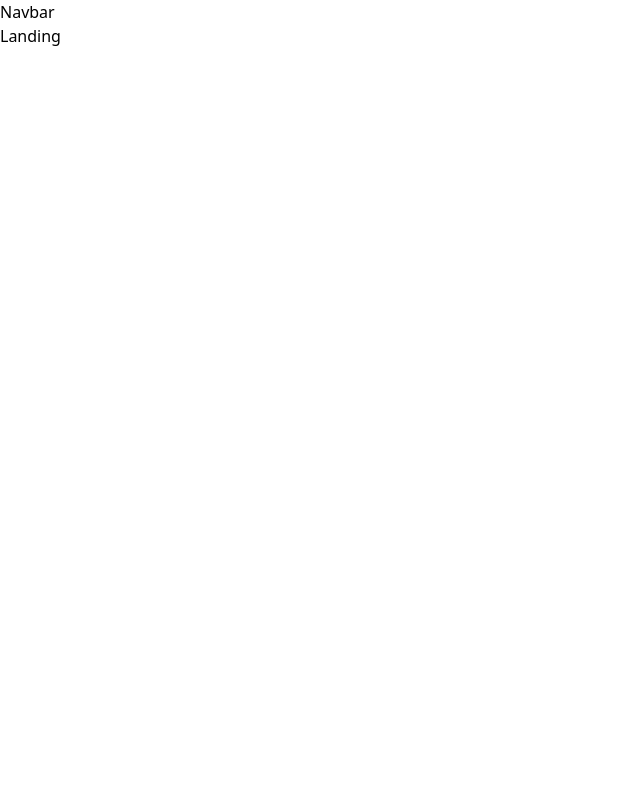
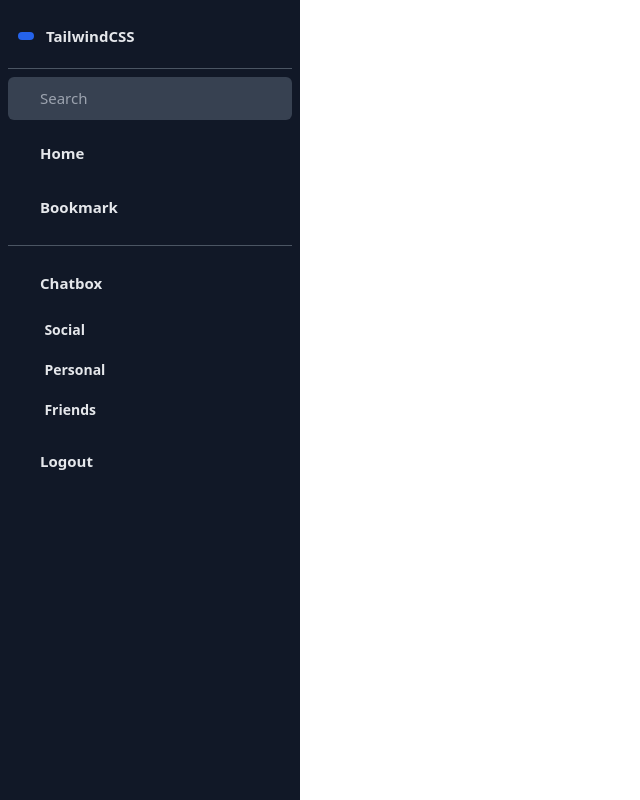
Before and after one commit to KatiyarManish/Insurance-Strapi-React, a React (Vite) app: page / in a window 1280 px wide. Shown: the whole page, without its empty margins (0-640 px from the left). Built offline with nearby package versions, Linux system fonts and the light colour scheme.

Commit message:
sidebar added

```diff
--- a/package.json
+++ b/package.json
@@ -14,6 +14,7 @@
     "match-sorter": "^6.3.1",
     "react": "^18.2.0",
     "react-dom": "^18.2.0",
+    "react-icons": "^4.12.0",
     "react-router-dom": "^6.20.1",
     "sort-by": "^1.2.0"
   },
@@ -22,6 +23,7 @@
     "@types/react-dom": "^18.2.15",
     "@vitejs/plugin-react": "^4.2.0",
     "autoprefixer": "^10.4.16",
+    "daisyui": "^4.4.19",
     "eslint": "^8.53.0",
     "eslint-plugin-react": "^7.33.2",
     "eslint-plugin-react-hooks": "^4.6.0",
--- a/src/App.jsx
+++ b/src/App.jsx
@@ -13,6 +13,7 @@ const router = createBrowserRouter([
   {
     path: "/",
     element: <HomeLayout />,
+    errorElement: <Error />,
     children: [
       {
         index: true,
--- a/src/pages/Error.jsx
+++ b/src/pages/Error.jsx
@@ -1,7 +1,14 @@
-import React from "react";
+import { Link } from "react-router-dom";
 
 const Error = () => {
-  return <div>Error</div>;
+  return (
+    <div>
+      <div className="">
+        <h1 className="text-4xl">Page does not exist...</h1>
+        <Link to="/"> Back Home</Link>
+      </div>
+    </div>
+  );
 };
 
 export default Error;
--- a/src/pages/HomeLayout.jsx
+++ b/src/pages/HomeLayout.jsx
@@ -1,9 +1,10 @@
 import { Outlet } from "react-router-dom";
+import Navbar from "./Navbar";
 
 const HomeLayout = () => {
   return (
     <div>
-      Navbar
+      <Navbar />
       <Outlet />
     </div>
   );
--- /dev/null
+++ b/src/pages/Navbar copy.jsx
@@ -0,0 +1,69 @@
+import { BsGridFill } from "react-icons/bs";
+import { FaChevronDown } from "react-icons/fa";
+<link
+  rel="stylesheet"
+  href="https://cdn.jsdelivr.net/npm/bootstrap-icons@1.8.0/font/bootstrap-icons.css"
+/>;
+
+const Navbar = () => {
+  return (
+    <>
+      <div className="top-0 left-0 h-[100%] w-64 bg-[#026670] absolute">
+        <div>
+          <div className="h-12 text-center p-2 text-black font-bold text-xl  bg-gradient-to-b from-transparent to-[#edeae5] bg-gradient-to-l from-transparent to-[#edeae5]">
+            Insu@Tech
+          </div>
+        </div>
+        <div>
+          <ul className="[&>li]:pt-2 [&>li]:relative  [&>li]:mt-4 [&>li]:pb-2 [&>li]:flex [&>li]:items-center [&>li]:justify-between  [&>li>div]:pr-4 [&>li>div]:pt-1 [&>li>a]:flex [&>li>a]:items-center   [&>li>a]:space-x-6 text-white">
+            <li className="hover:bg-[#2b2a27] transition duration-75 ease-in-out">
+              <a href="">
+                <BsGridFill />
+                <span>Dashboard</span>
+              </a>
+            </li>
+
+            <li className="hover:bg-[#2b2a27] transition duration-75 ease-in-out">
+              <a href="">
+                <BsGridFill />
+                <span>Insurance Products</span>
+              </a>
+              <div>
+                <FaChevronDown />
+              </div>
+              <ul className="mt-1 bg-[#03a0af] opacity-60  [&>li]:whitespace-nowrap">
+                <li className="text-[16px] font-bold cursor-pointer opacity-100">
+                  Insurance Products
+                </li>
+                <li className="cursor-pointer hover:text-black">
+                  Term Insurance
+                </li>
+                <li className="cursor-pointer hover:text-black">
+                  Investment Plans
+                </li>
+                <li className="cursor-pointer hover:text-black">
+                  Health Insurance
+                </li>
+                <li className="cursor-pointer hover:text-black">
+                  Car Insurance
+                </li>
+              </ul>
+            </li>
+
+            <li className="hover:bg-[#2b2a27] transition duration-75 ease-in-out">
+              <a href="">
+                <BsGridFill />
+                <span>Claims</span>
+              </a>
+              <div>
+                <FaChevronDown />
+              </div>
+            </li>
+          </ul>
+        </div>
+      </div>
+    </>
+  );
+};
+
+export default Navbar;
--- /dev/null
+++ b/src/pages/Navbar.jsx
@@ -0,0 +1,84 @@
+const Navbar = () => {
+  function dropdown() {
+    document.querySelector("#submenu").classList.toggle("hidden");
+    document.querySelector("#arrow").classList.toggle("rotate-0");
+  }
+
+  function openSidebar() {
+    document.querySelector(".sidebar").classList.toggle("hidden");
+  }
+  return (
+    <>
+      <div className="sidebar fixed top-0 bottom-0 lg:left-0 p-2 w-[300px] overflow-y-auto text-center bg-gray-900">
+        <div className="text-gray-100 text-xl">
+          <div className="p-2.5 mt-1 flex items-center">
+            <i className="bi bi-app-indicator px-2 py-1 rounded-md bg-blue-600"></i>
+            <h1 className="font-bold text-gray-200 text-[15px] ml-3">
+              TailwindCSS
+            </h1>
+            <i
+              className="bi bi-x cursor-pointer ml-28 lg:hidden"
+              onClick={openSidebar}
+            ></i>
+          </div>
+          <div className="my-2 bg-gray-600 h-[1px]"></div>
+        </div>
+        <div className="p-2.5 flex items-center rounded-md px-4 duration-300 cursor-pointer bg-gray-700 text-white">
+          <i className="bi bi-search text-sm"></i>
+          <input
+            type="text"
+            placeholder="Search"
+            className="text-[15px] ml-4 w-full bg-transparent focus:outline-none"
+          />
+        </div>
+        <div className="p-2.5 mt-3 flex items-center rounded-md px-4 duration-300 cursor-pointer hover:bg-blue-600 text-white">
+          <i className="bi bi-house-door-fill"></i>
+          <span className="text-[15px] ml-4 text-gray-200 font-bold">Home</span>
+        </div>
+        <div className="p-2.5 mt-3 flex items-center rounded-md px-4 duration-300 cursor-pointer hover:bg-blue-600 text-white">
+          <i className="bi bi-bookmark-fill"></i>
+          <span className="text-[15px] ml-4 text-gray-200 font-bold">
+            Bookmark
+          </span>
+        </div>
+        <div className="my-4 bg-gray-600 h-[1px]"></div>
+        <div
+          className="p-2.5 mt-3 flex items-center rounded-md px-4 duration-300 cursor-pointer hover:bg-blue-600 text-white"
+          onClick={dropdown}
+        >
+          <i className="bi bi-chat-left-text-fill"></i>
+          <div className="flex justify-between w-full items-center">
+            <span className="text-[15px] ml-4 text-gray-200 font-bold">
+              Chatbox
+            </span>
+            <span className="text-sm rotate-180" id="arrow">
+              <i className="bi bi-chevron-down"></i>
+            </span>
+          </div>
+        </div>
+        <div
+          className="text-left text-sm mt-2 w-4/5 mx-auto text-gray-200 font-bold"
+          id="submenu"
+        >
+          <h1 className="cursor-pointer p-2 hover:bg-blue-600 rounded-md mt-1">
+            Social
+          </h1>
+          <h1 className="cursor-pointer p-2 hover:bg-blue-600 rounded-md mt-1">
+            Personal
+          </h1>
+          <h1 className="cursor-pointer p-2 hover:bg-blue-600 rounded-md mt-1">
+            Friends
+          </h1>
+        </div>
+        <div className="p-2.5 mt-3 flex items-center rounded-md px-4 duration-300 cursor-pointer hover:bg-blue-600 text-white">
+          <i className="bi bi-box-arrow-in-right"></i>
+          <span className="text-[15px] ml-4 text-gray-200 font-bold">
+            Logout
+          </span>
+        </div>
+      </div>
+    </>
+  );
+};
+
+export default Navbar;
--- a/src/pages/index.js
+++ b/src/pages/index.js
@@ -5,3 +5,4 @@ export { default as Error } from "./Error";
 export { default as About } from "./About";
 export { default as Dashboard } from "./Dashboard";
 export { default as Landing } from "./Landing";
+export { default as Navbar } from "./Navbar";
--- a/tailwind.config.js
+++ b/tailwind.config.js
@@ -4,5 +4,5 @@ export default {
   theme: {
     extend: {},
   },
-  plugins: [],
+  plugins: [require("daisyui")],
 };
```
Also changed, not shown: assests/logo.jpg (added), 1 other file (tests, documents, lock files or other folders).
